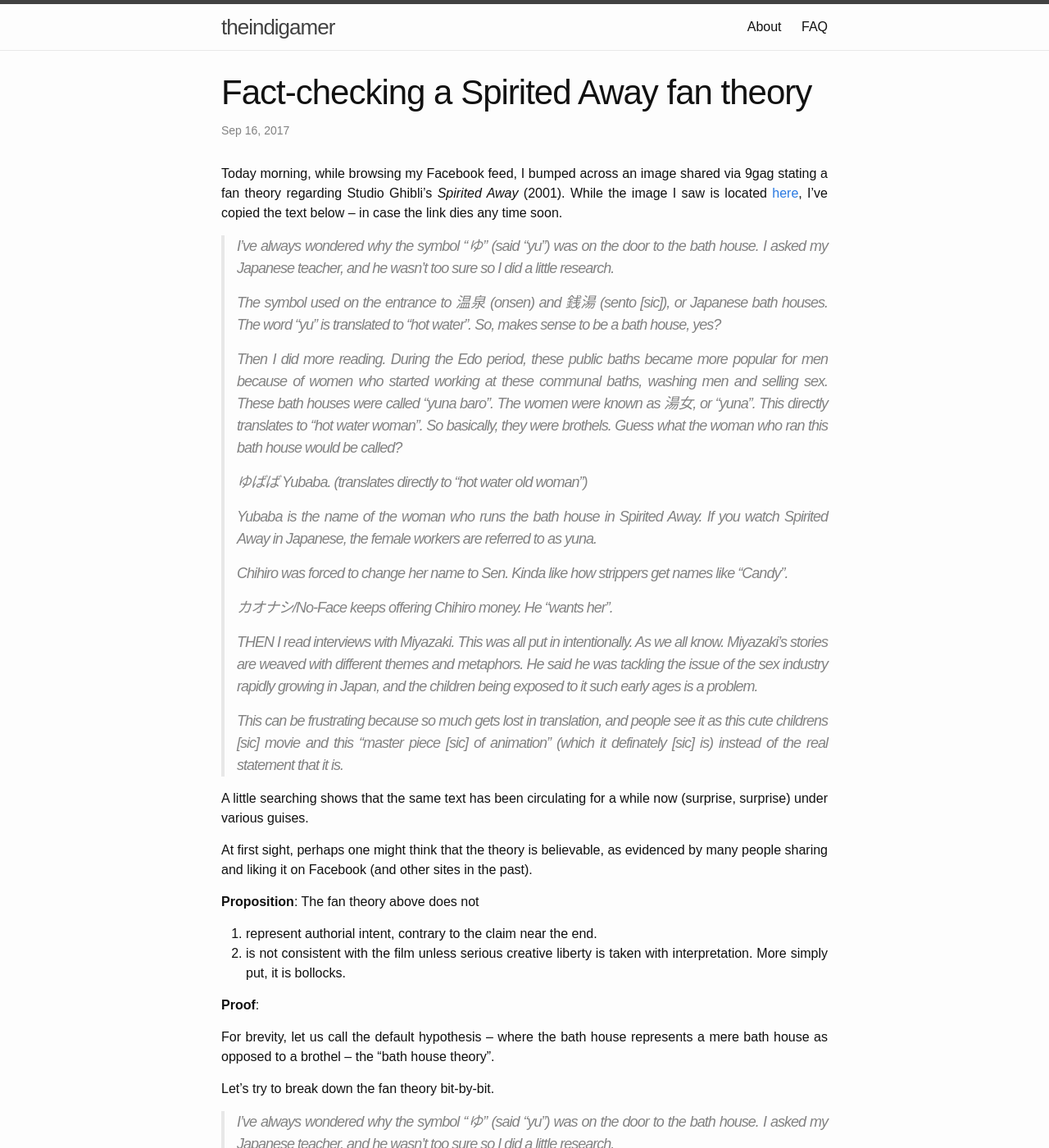
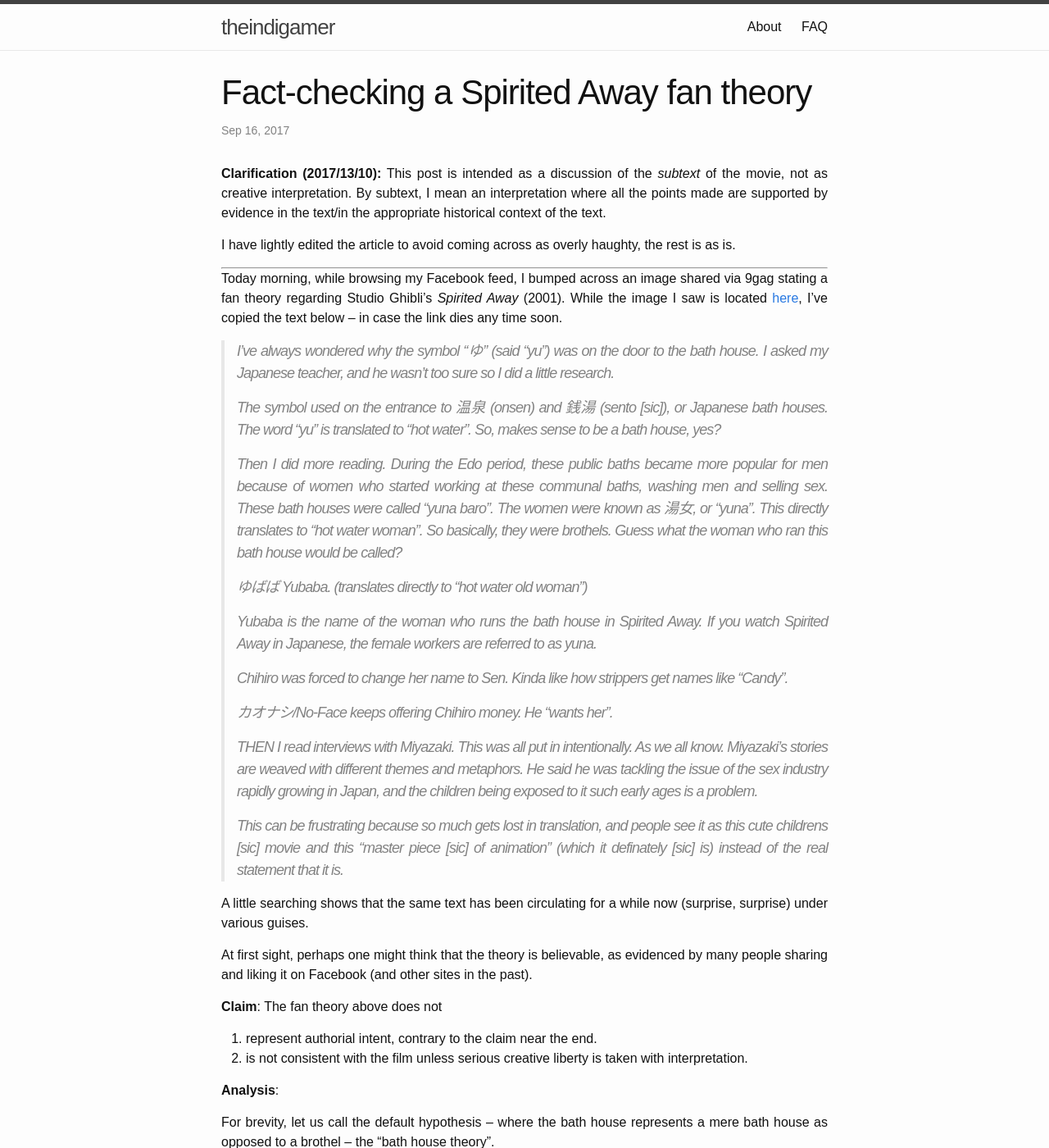
Before and after one commit to theindigamer/theindigamer.github.io, a Jekyll site: the page built from _posts/2017-09-16-fact-checking-a-spirited-away-fan-theory.md, in a window 1280 px wide and 1400 px high. Shown: the whole window at 82% size. Built offline with Jekyll 4.4.1, drawn with Linux system fonts in a browser that asks for light colours; some of the changed text lies outside the part shown.

Commit message:
Small fixes to fact-checking article.

```diff
--- a/_posts/2017-09-16-fact-checking-a-spirited-away-fan-theory.md
+++ b/_posts/2017-09-16-fact-checking-a-spirited-away-fan-theory.md
@@ -6,6 +6,12 @@
 - spirited away
 - studio ghibli
 - hayao miyazaki
+---
+
+**Clarification (2017/13/10):** This post is intended as a discussion of the _subtext_ of the movie, not as creative interpretation. By subtext, I mean an interpretation where all the points made are supported by evidence in the text/in the appropriate historical context of the text.
+
+I have lightly edited the article to avoid coming across as overly haughty, the rest is as is.
+
 ---
 
 Today morning, while browsing my Facebook feed, I bumped across an image shared via 9gag stating a fan theory regarding Studio Ghibli's _Spirited Away_ (2001). While the image I saw is located [here](https://9gag.com/gag/aRgKKq7), I've copied the text below -- in case the link dies any time soon.
@@ -33,12 +39,12 @@
 
 At first sight, perhaps one might think that the theory is believable, as evidenced by many people sharing and liking it on Facebook (and other sites in the past).
 
-**Proposition**: The fan theory above does not
+**Claim**: The fan theory above does not
 
 1. represent authorial intent, contrary to the claim near the end.
-2. is not consistent with the film unless serious creative liberty is taken with interpretation. More simply put, it is bollocks.
+2. is not consistent with the film unless serious creative liberty is taken with interpretation.
 
-**Proof**:
+**Analysis**:
 
 For brevity, let us call the default hypothesis -- where the bath house represents a mere bath house as opposed to a brothel -- the "bath house theory".
 
@@ -137,7 +143,7 @@
 >
 > If they find this movie to be exciting, it will be a success in my mind. They can't lie. Until now, I made "I wish there was such a person" leading characters. This time, however, I created a heroine who is an ordinary girl, someone with whom the audience can sympathize, someone about whom they can say, "Yes, it's like that." It's very important to make it plain and unexaggerated. Starting with that, it's not a story in which the characters grow up, but a story in which they draw on something already inside them, brought out by the particular circumstances... I wanted to tell such a story in this movie. I want my young friends to live like that, and I think they, too, have such a wish.
 
-I think that these two interviews prove part 1 of the proposition and the remaining arguments prove part 2. Q.E.D.
+I think that these two interviews support part 1 of the claim and the remaining arguments support part 2.
 
 [1]: https://en.wikipedia.org/wiki/Sent%C5%8D#Future
 [2]: https://www.google.com/search?tbm=bks&q=yunafuro
```
